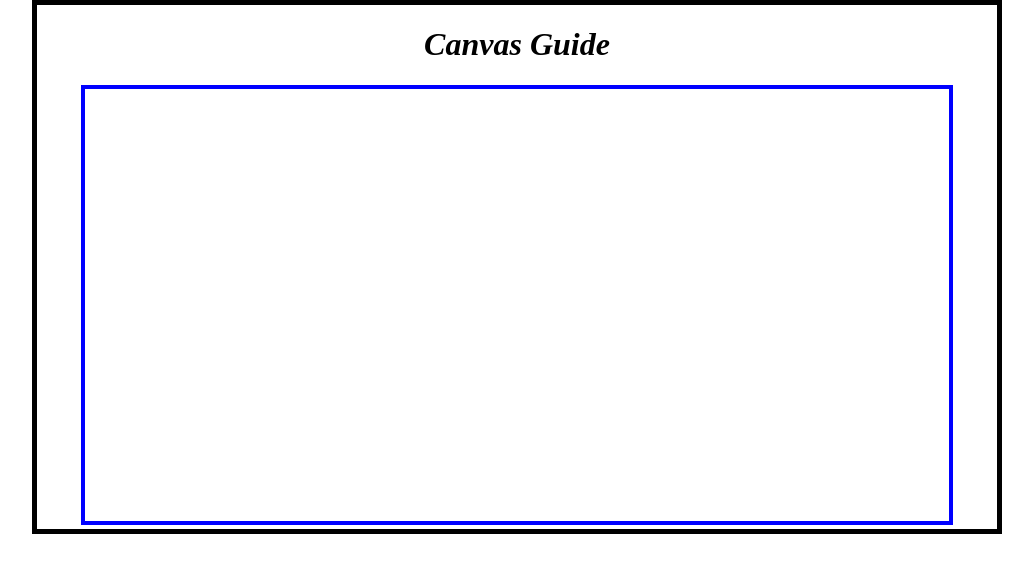
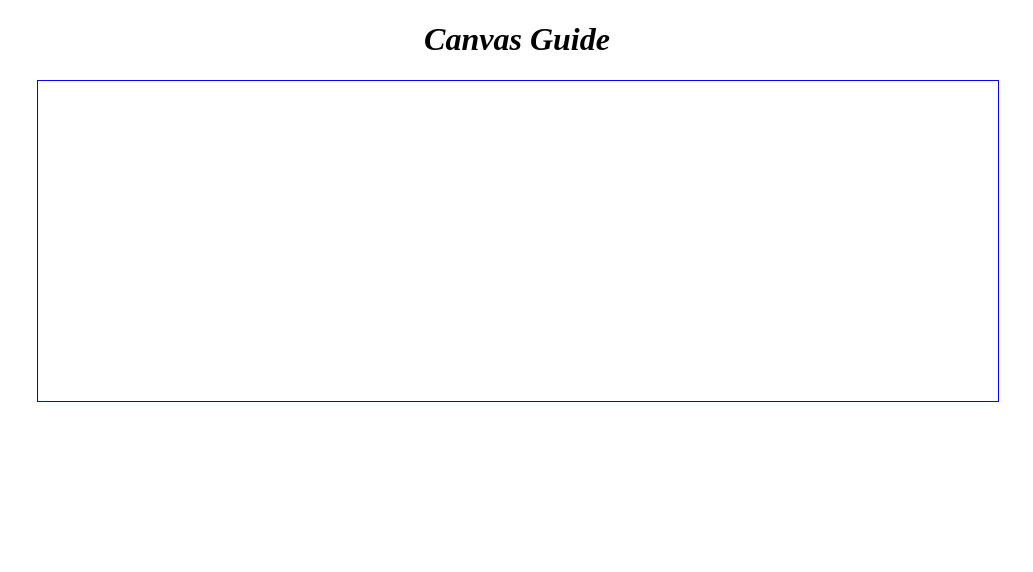
Before and after one commit to CleverOscar/Canvas_Demo, a website: page index.html in a window 1280 px wide. Shown: the whole page, without its empty margins (123-1156 px from the left). Drawn offline with Linux system fonts and the light colour scheme.

Commit message:
Basic Actions

```diff
--- a/styles.css
+++ b/styles.css
@@ -1,5 +1,4 @@
 .canvas {
-    border: 5px solid black;
     width: 75%;
     margin: 0px auto;
     text-align: center;
@@ -7,7 +6,7 @@
 }
 
 #canvas {
-    border: 4px solid blue;
-    width: 90%;
-    margin: 0px auto;
+    border: 1px solid blue;
+    width: 100%;
+    height: 40vmin;
 }
```
Also changed, not shown: canvas.js (+24 -0 lines), index.html (line endings or trailing spaces).
